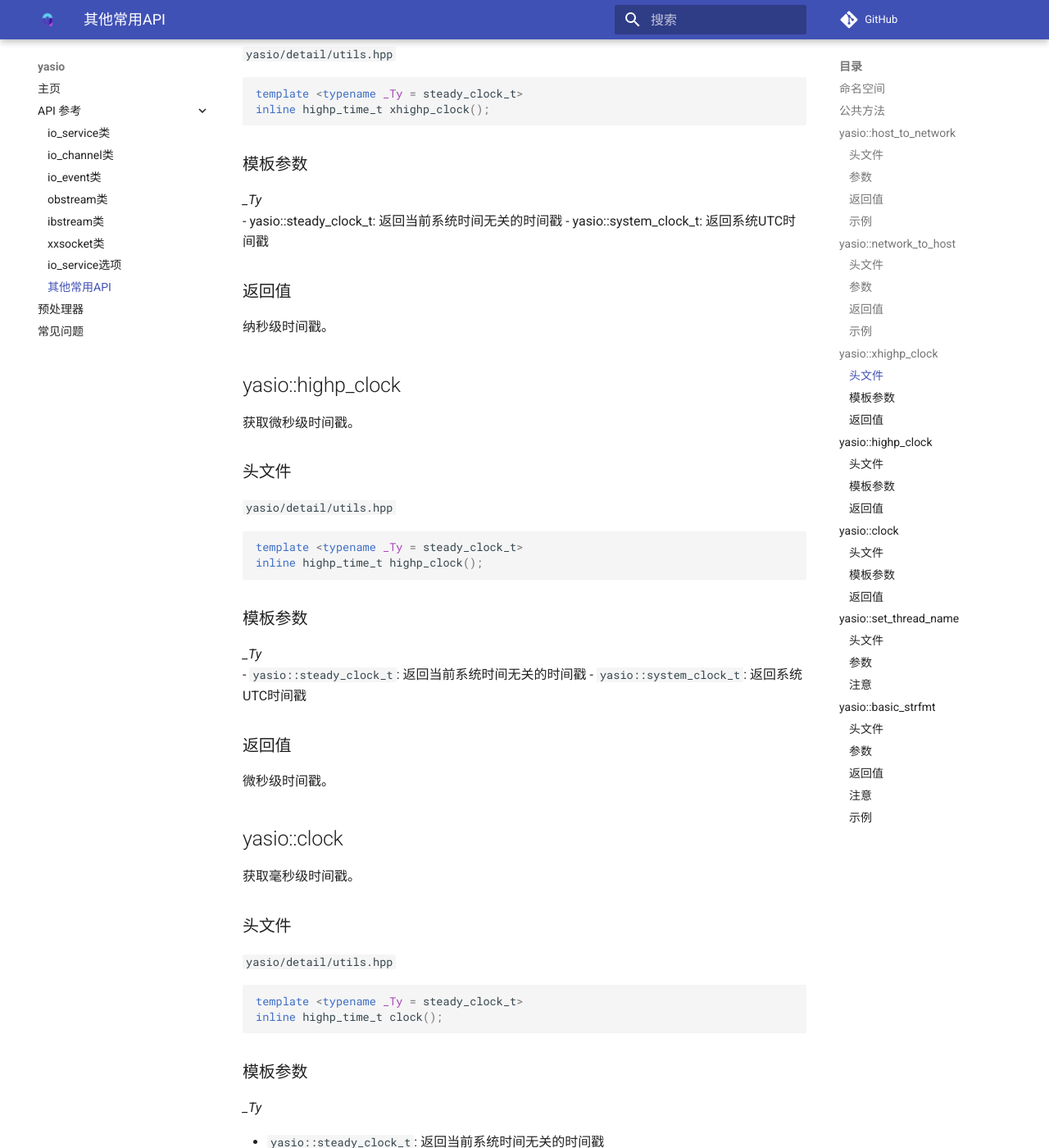
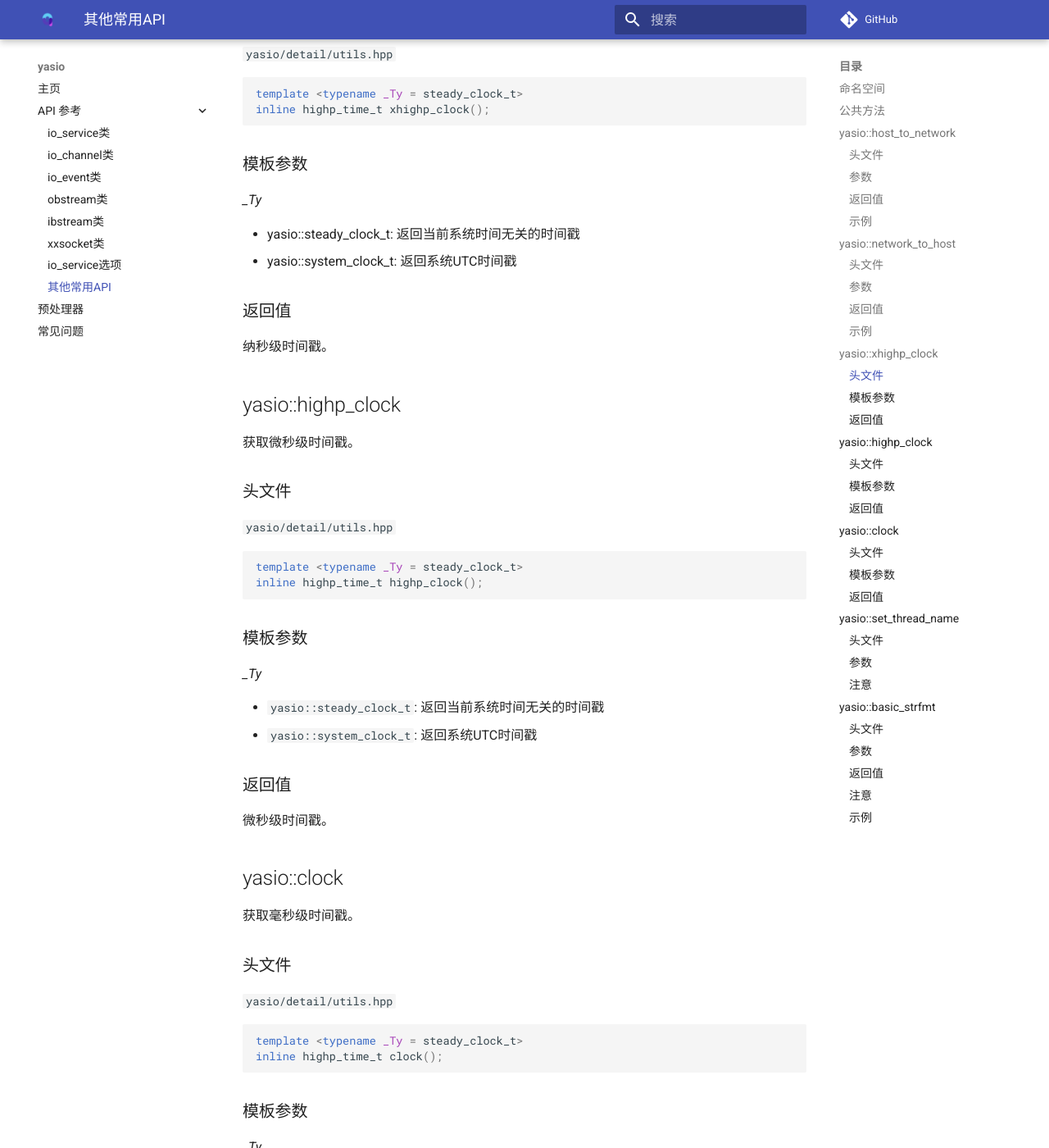
Before and after one commit to yasio/docs-936, an MkDocs documentation site: the page built from docs/api/reference/others.md, in a window 1280 px wide and 1400 px high, scrolled down 2671 px. Shown: the whole window at 82% size. Built offline with MkDocs 1.6.1 and Material for MkDocs 9.7.7, drawn with Linux system fonts in a browser that asks for light colours; comment, search, counter and statistics services are not loaded; part of the change alters nothing that is shown; some of the changed text lies outside the part shown.

```diff
--- a/docs/api/reference/others.md
+++ b/docs/api/reference/others.md
@@ -12,8 +12,8 @@ namespace yasio {}
 |----------|-----------------|
 |[yasio::host_to_network](#host_to_network)|主机字节序转网络字节序|
 |[yasio::network_to_host](#network_to_host)|网络字节序转主机字节序|
-|[yasio::xhighp_clock](#xhighp_clock)|获取毫秒级时间戳|
-|[yasio::highp_clock](#highp_clock)|获取毫秒级时间戳|
+|[yasio::xhighp_clock](#xhighp_clock)|获取纳秒级时间戳|
+|[yasio::highp_clock](#highp_clock)|获取微秒级时间戳|
 |[yasio::clock](#clock)|获取毫秒级时间戳|
 |[yasio::set_thread_name](#set_thread_name)|设置调用者线程名|
 |[yasio::basic_strfmt](#basic_strfmt)|格式化字符串|
@@ -117,6 +117,7 @@ inline highp_time_t xhighp_clock();
 ### 模板参数
 
 *_Ty*<br/>
+
 - yasio::steady_clock_t: 返回当前系统时间无关的时间戳
 - yasio::system_clock_t: 返回系统UTC时间戳
 
@@ -140,6 +141,7 @@ inline highp_time_t highp_clock();
 ### 模板参数
 
 *_Ty*<br/>
+
 - `yasio::steady_clock_t`: 返回当前系统时间无关的时间戳
 - `yasio::system_clock_t`: 返回系统UTC时间戳
 
```
